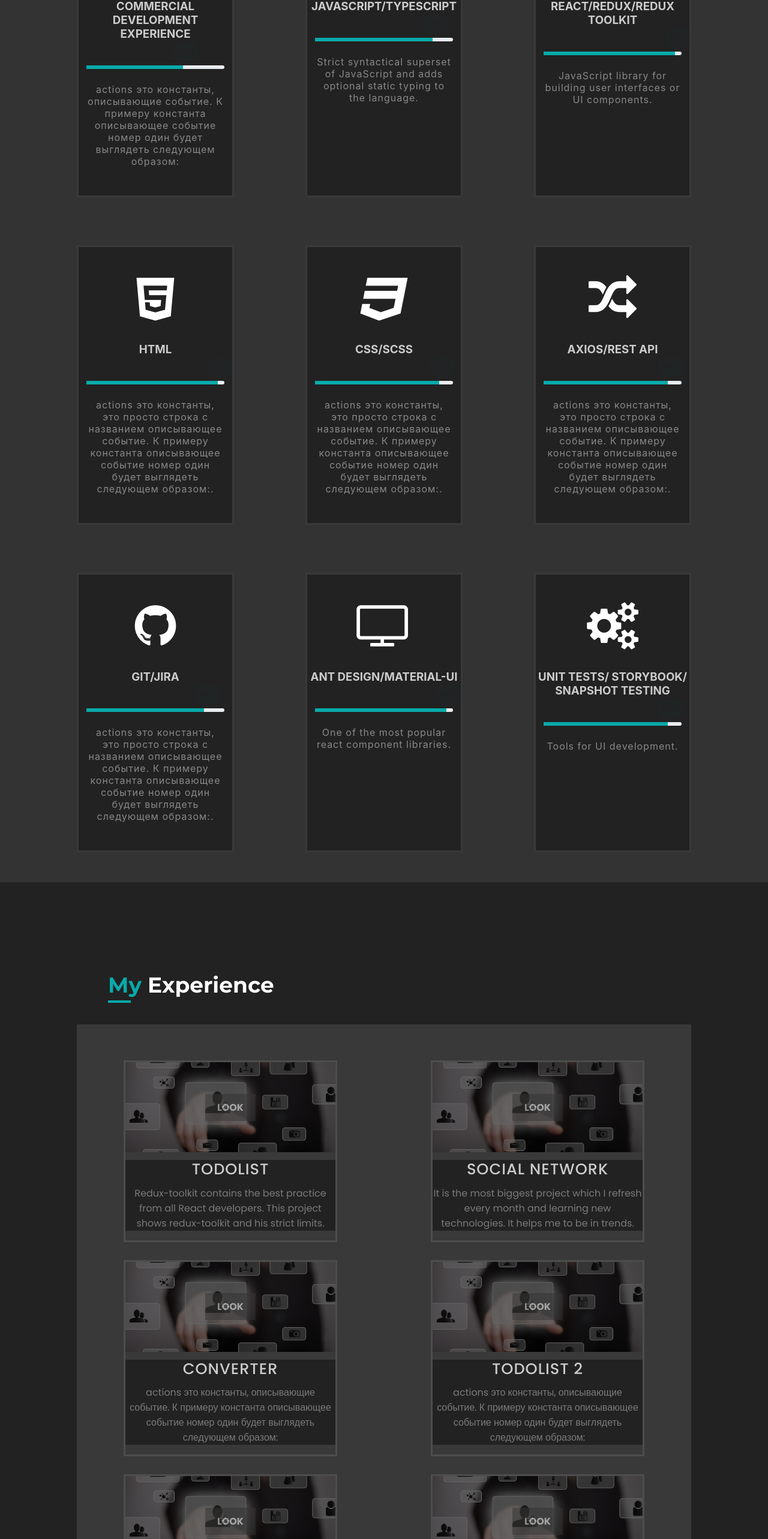
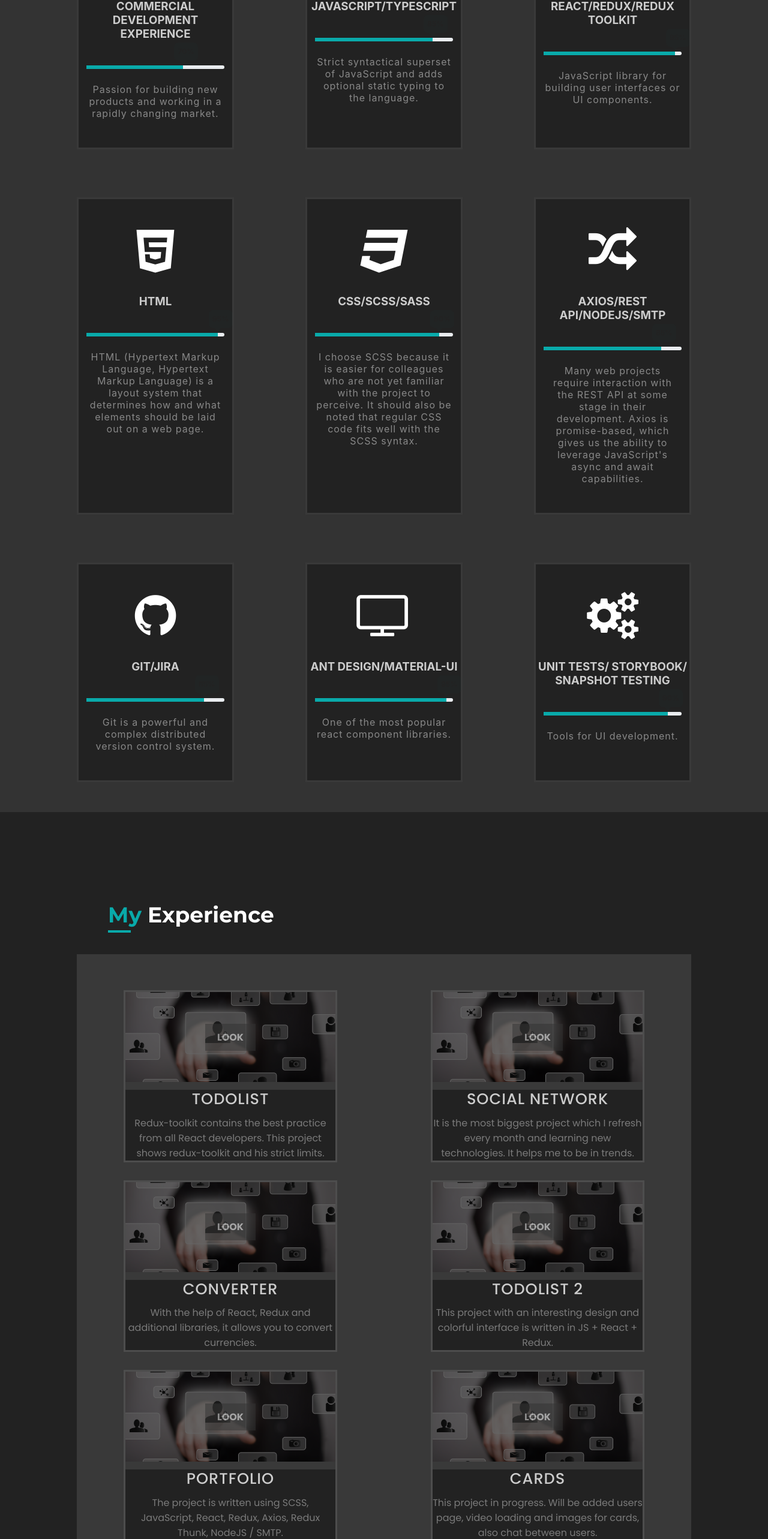
Before and after one commit to Chester7777/portfolio, a React (Create React App) app: page / in a window 1280 px wide. Shown: the part 1180-3746 px from the top of the page at 60% size. Built offline with nearby package versions, Linux system fonts and the light colour scheme.

Commit message:
email, nodejs_server

```diff
--- a/src/BLL/FormReducer.js
+++ b/src/BLL/FormReducer.js
@@ -35,13 +35,12 @@ export const setErrorText = (errorText) =>
 
 // thunks
 export const sendMessage = (name, email, message) => async (dispatch) => {
-
     // dispatch(setAppStatusAC("loading..."));
     try {
         await API.sendMessage(name, email, message);
         dispatch(setMessage(name, email, message));
     } catch (error) {
-        dispatch(setErrorText(error.errorText))
+        dispatch(setErrorText("the form is filled out incorrectly"))
     }
     // dispatch(setAppStatusAC("idle"));
 };
--- a/src/DAL/API.js
+++ b/src/DAL/API.js
@@ -3,7 +3,7 @@ import axios from "axios"
 const instance = axios.create({
     // baseURL: "http://localhost:3010/",
     baseURL: "https://smtp-nodejsserver.herokuapp.com/",
-    withCredentials: true
+    // withCredentials: true
 })
 
 // api
--- a/src/MyWorks/MyWorks.js
+++ b/src/MyWorks/MyWorks.js
@@ -5,25 +5,25 @@ import Work from "./Work/Work";
 import TitleMy from "../Common/Components/Title/Title";
 import todoImage from "../assets/image/todoImage.jpg";
 import socialNetworkImage from "../assets/image/socialNetwork.jpg";
-// import "./SectionWork.css";
 
-let MyWorks = (props) => {
+let MyWorks = () => {
 
-    const todo = {
-        backgroundImage: `url(${todoImage})`
-    };
+    // const todo = {
+    //     backgroundImage: `url(${todoImage})`
+    // };
     const socialNetwork = {
         backgroundImage: `url(${socialNetworkImage})`
     };
 
     let TODOLIST = "Redux-toolkit contains the best practice from all React developers. This project shows redux-toolkit and his strict limits."
+    let TODOLIST2 = "This project with an interesting design and colorful interface is written in JS + React + Redux."
     let SOCIAL_NETWORK = "It is the most biggest project which I refresh every month and learning new technologies. It helps me to be in trends."
     let CARDS = "This project in progress. Will be added users page, video loading and images for cards, also chat between users."
-    let skillText2 = "actions это константы, описывающие событие. К примеру константа описывающее событие номер один будет выглядеть следующем образом:"
+    let PORTFOLIO = "The project is written using SCSS, JavaScript,  React, Redux, Axios, Redux Thunk, NodeJS / SMTP."
+    let CONVERTER = "With the help of React, Redux and additional libraries, it allows you to convert currencies."
 
 
     return (
-
         <div id={"projects"} className={s.worksBlock}>
             <TitleMy text={" Experience"} textMy={"My"}/>
             <div className={`${styleContainer.container} ${s.worksContainer}`}>
@@ -32,65 +32,16 @@ let MyWorks = (props) => {
                           href="https://chester7777.github.io/todolist_16/#/login"/>
                     <Work style={socialNetwork} title={"SOCIAL NETWORK"} description={SOCIAL_NETWORK}
                           href="https://chester7777.github.io/sn-ts-example/"/>
-                    <Work style={socialNetwork} title={"CONVERTER"} description={skillText2} href=""/>
-                    <Work style={socialNetwork} title={"TODOLIST 2"} description={skillText2}
+                    <Work style={socialNetwork} title={"CONVERTER"} description={CONVERTER} href=""/>
+                    <Work style={socialNetwork} title={"TODOLIST 2"} description={TODOLIST2}
                           href="https://chester7777.github.io/NewToDoForDay_JS/"/>
-                    <Work style={socialNetwork} title={"PORTFOLIO"} description={skillText2}
+                    <Work style={socialNetwork} title={"PORTFOLIO"} description={PORTFOLIO}
                           href="https://chester7777.github.io/portfolio/"/>
                     <Work style={socialNetwork} title={"CARDS"} description={CARDS}
                           href="https://highhack.github.io/404"/>
                 </div>
             </div>
         </div>
-
-        //Второй вариант блока
-        // <section id="resume" className="section experience">
-        //     <div className="container">
-        //         <h2><span className="primary-color">My</span> Experience</h2>
-        //         <ul className="list">
-        //             <li className="in-view">
-        //                 <div>
-        //                     <h3>GRAPHICS DESIGNER</h3>
-        //                     <time dateTime="2020-02-14">14 Aug 2020</time>
-        //                     <p>It is a long established fact that a reader will be distracted by the readable content of
-        //                         a page when looking at its layout.</p>
-        //                 </div>
-        //             </li>
-        //             <li className="in-view">
-        //                 <div>
-        //                     <h3>UX/UI DESIGNER</h3>
-        //                     <time dateTime="2020-02-14">14 Aug 2020</time>
-        //                     <p>It is a long established fact that a reader will be distracted by the readable content of
-        //                         a page when looking at its layout.</p>
-        //                 </div>
-        //             </li>
-        //             <li className="in-view">
-        //                 <div>
-        //                     <h3>WEB DEVELOPER</h3>
-        //                     <time dateTime="2020-02-14">14 Aug 2020</time>
-        //                     <p>It is a long established fact that a reader will be distracted by the readable content of
-        //                         a page when looking at its layout.</p>
-        //                 </div>
-        //             </li>
-        //             <li className="in-view">
-        //                 <div>
-        //                     <h3>PHOTOGRAPHER</h3>
-        //                     <time dateTime="2020-02-14">14 Aug 2020</time>
-        //                     <p>It is a long established fact that a reader will be distracted by the readable content of
-        //                         a page when looking at its layout.</p>
-        //                 </div>
-        //             </li>
-        //             <li className="in-view">
-        //                 <div>
-        //                     <h3>PHOTOGRAPHER</h3>
-        //                     <time dateTime="2020-02-14">14 Aug 2020</time>
-        //                     <p>It is a long established fact that a reader will be distracted by the readable content of
-        //                         a page when looking at its layout.</p>
-        //                 </div>
-        //             </li>
-        //         </ul>
-        //     </div>
-        // </section>
     )
 }
 
--- a/src/MyWorks/Work/Work.module.scss
+++ b/src/MyWorks/Work/Work.module.scss
@@ -22,10 +22,6 @@ a {
 
     .link {
       color: $textColor_Primary;
-    }
-
-    .description {
-      color: #6c757d;
     }
   }
 
@@ -64,6 +60,7 @@ a {
 
   .workInfo {
     background-color: $backgroundColor_Primary;
+    //height: 50%;
 
     .workTitle {
       font-family: 'Poppins', sans-serif;
@@ -83,7 +80,7 @@ a {
       color: $textColor_Span;
       box-sizing: border-box;
       display: block;
-      @include margin(0em, 1rem);
+      @include margin(0em, 0rem);
     }
   }
 }
--- a/src/Skills/Skills.js
+++ b/src/Skills/Skills.js
@@ -19,26 +19,41 @@ let Skills = () => {
     let TYPESCRIPT = "Strict syntactical superset of JavaScript and adds optional static typing to the language."
     let MATERIAL = "One of the most popular react component libraries."
     let STORYBOOK = "Tools for UI development."
-
-
-    let skillText2 = "actions это константы, описывающие событие. К примеру константа описывающее событие номер один будет выглядеть следующем образом:"
-    let skillText3 = "actions это константы,  это просто строка с названием описывающее событие. К примеру константа описывающее событие номер один будет выглядеть следующем образом:."
+    let EXPERIENCE = "Passion for building new products and working in a rapidly changing market."
+    let HTML = "HTML (Hypertext Markup Language, Hypertext Markup Language) is a layout system that determines how and what elements should be laid out on a web page."
+    let CSS = "I choose SCSS because it is easier for colleagues who are not yet familiar with the project to perceive. It should also be noted that regular CSS code fits well with the SCSS syntax."
+    let AXIOS = "Many web projects require interaction with the REST API at some stage in their development. Axios is promise-based, which gives us the ability to leverage JavaScript's async and await capabilities."
+    let GIT = "Git is a powerful and complex distributed version control system."
 
     return (
         <div id={"skills"} className={s.skillsBlock}>
             <TitleMy text={"Skills"} textMy={"My"}/>
             <div className={`${styleContainer.container} ${s.skillsContainer}`}>
                 <div className={s.skills}>
-                    <Skill style={{minWidth: "2em", width: "70%"}} className={"fa fa-handshake-o"} title={"COMMERCIAL DEVELOPMENT EXPERIENCE"} description={skillText2}
+                    <Skill style={{minWidth: "2em", width: "70%"}} className={"fa fa-handshake-o"}
+                           title={"COMMERCIAL DEVELOPMENT EXPERIENCE"} description={EXPERIENCE}
                            icon={commercial_developer} procentProgress={"70%"}/>
-                    <Skill style={{minWidth: "2em", width: "85%"}} className={"fa fa-file-code-o"} title={"JAVASCRIPT/TYPESCRIPT"} description={TYPESCRIPT} icon={js_Ts} procentProgress={"85%"}/>
-                    <Skill style={{minWidth: "2em", width: "95%"}} className={"fa fa-joomla"} title={"REACT/REDUX/REDUX TOOLKIT"} description={REACT} icon={react} procentProgress={"95%"}/>
-                    <Skill style={{minWidth: "2em", width: "95%"}} className={"fa fa-html5"} title={"HTML"} description={skillText3} icon={htmlIcon} procentProgress={"95%"}/>
-                    <Skill style={{minWidth: "2em", width: "90%"}} className={"fa fa-css3"} title={"CSS/SCSS"} description={skillText3} icon={scss_css} procentProgress={"90%"}/>
-                    <Skill style={{minWidth: "2em", width: "90%"}} className={"fa fa-random"} title={"AXIOS/REST API"} description={skillText3} icon={axios_api} procentProgress={"90%"}/>
-                    <Skill style={{minWidth: "2em", width: "85%"}} className={"fa fa-github"} title={"GIT/JIRA"} description={skillText3} icon={git} procentProgress={"85%"}/>
-                    <Skill style={{minWidth: "2em", width: "95%"}} className={"fa fa-television"} title={"ANT DESIGN/MATERIAL-UI "} description={MATERIAL} icon={design} procentProgress={"95%"}/>
-                    <Skill style={{minWidth: "2em", width: "90%"}} className={"fa fa-cogs"} title={"UNIT TESTS/ STORYBOOK/ SNAPSHOT TESTING"} description={STORYBOOK} icon={tests} procentProgress={"90%"}/>
+                    <Skill style={{minWidth: "2em", width: "85%"}} className={"fa fa-file-code-o"}
+                           title={"JAVASCRIPT/TYPESCRIPT"} description={TYPESCRIPT} icon={js_Ts}
+                           procentProgress={"85%"}/>
+                    <Skill style={{minWidth: "2em", width: "95%"}} className={"fa fa-joomla"}
+                           title={"REACT/REDUX/REDUX TOOLKIT"} description={REACT} icon={react}
+                           procentProgress={"95%"}/>
+                    <Skill style={{minWidth: "2em", width: "95%"}} className={"fa fa-html5"} title={"HTML"}
+                           description={HTML} icon={htmlIcon} procentProgress={"95%"}/>
+                    <Skill style={{minWidth: "2em", width: "90%"}} className={"fa fa-css3"} title={"CSS/SCSS/SASS"}
+                           description={CSS} icon={scss_css} procentProgress={"90%"}/>
+                    <Skill style={{minWidth: "2em", width: "85%"}} className={"fa fa-random"}
+                           title={"AXIOS/REST API/NODEJS/SMTP"} description={AXIOS} icon={axios_api}
+                           procentProgress={"85%"}/>
+                    <Skill style={{minWidth: "2em", width: "85%"}} className={"fa fa-github"} title={"GIT/JIRA"}
+                           description={GIT} icon={git} procentProgress={"85%"}/>
+                    <Skill style={{minWidth: "2em", width: "95%"}} className={"fa fa-television"}
+                           title={"ANT DESIGN/MATERIAL-UI "} description={MATERIAL} icon={design}
+                           procentProgress={"95%"}/>
+                    <Skill style={{minWidth: "2em", width: "90%"}} className={"fa fa-cogs"}
+                           title={"UNIT TESTS/ STORYBOOK/ SNAPSHOT TESTING"} description={STORYBOOK} icon={tests}
+                           procentProgress={"90%"}/>
                 </div>
             </div>
         </div>
```
